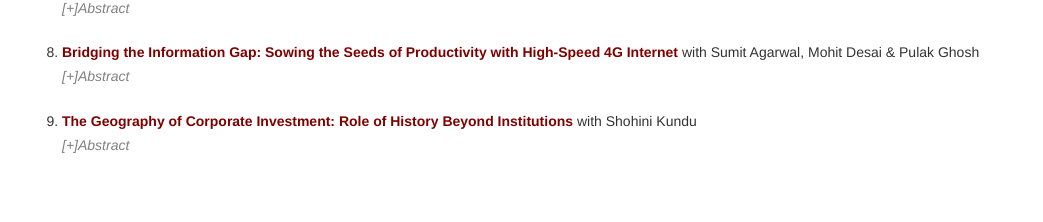
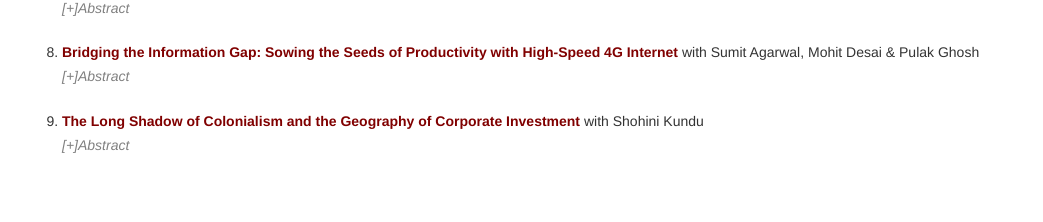
Before and after one commit to nishvats/nishvats.github.io, a Jekyll site: the page built from research.html, in a window 1280 px wide. Shown: the part 749-971 px from the top of the page, without its empty margins (118-1161 px from the left). Built offline with Jekyll 4.4.1, drawn with Linux system fonts in a browser that asks for light colours.

Commit message:
Update research.html

```diff
--- a/research.html
+++ b/research.html
@@ -74,10 +74,10 @@
     <br>
      </details>
     <br>
-  <li> <b><a href="https://papers.ssrn.com/sol3/papers.cfm?abstract_id=5038056">The Geography of Corporate Investment: Role of History Beyond Institutions</a></b> with Shohini Kundu</li>
+  <li> <b><a href="https://papers.ssrn.com/sol3/papers.cfm?abstract_id=5038056">The Long Shadow of Colonialism and the Geography of Corporate Investment</a></b> with Shohini Kundu</li>
     <details>
         <summary>[+]Abstract</summary>
-      <p align="justify"> <u><em>Abstract:</em></u> This paper investigates the historical roots of geographic investment concentration. Using spatial variation in British colonial regimes in India -- direct versus indirect rule -- we document that states with a higher share of direct ruled districts exhibit greater investment concentration, with historical differences accounting for 13\% of geographic variation in investment. Through a border district-pair design and an IV strategy, we show that investment is 8–10\% lower in direct ruled areas. Further, focusing on the cotton industry, we demonstrate that direct rule led to the destruction of well-established economic organizations, contributing to persistent geographic disparities in investment by undermining the development of skills and knowledge. These findings suggest that historical disruption of economic organizations can perpetuate geographic disparities in investment by eroding human capital accumulation. </p>
+      <p align="justify"> <u><em>Abstract:</em></u> This paper investigates the historical roots of geographic investment concentration using variation in British colonial governance in India: direct versus indirect rule. States with a higher share of direct-ruled districts exhibit greater investment concentration, with historical differences accounting for 13% of spatial variation. This concentration is driven by lower investment in direct-ruled areas. Using a border district-pair design and an IV strategy, we find that investment is 8–10% lower in direct-ruled areas. Focusing on the cotton industry, we show that direct rule disrupted well-established local industries and hindered human capital accumulation, leading labor-intensive firms to invest less. </p>
     <br>
       <p align="justify">• <u><em>Presentations:</em></u> 100 Years of Economic Development Conference, Webinar series in Finance and Development (WEFIDEV), Asian Bureau of Finance and Economic Research (ABFER) Conference, 2021 Transatlantic Doctoral Conference at the London School of Business, 10th European Meeting of the Urban Economic Association, NSE-NYU Conference on Indian Financial Markets, 12th Emerging Markets Conference </p>
    </details>
```
